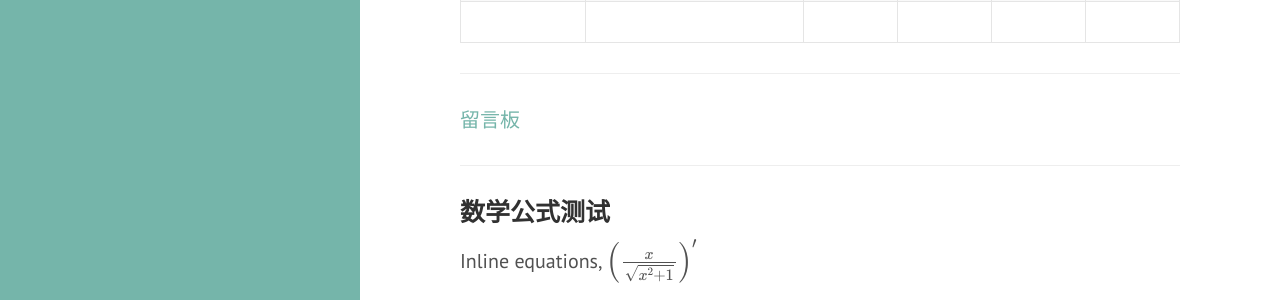
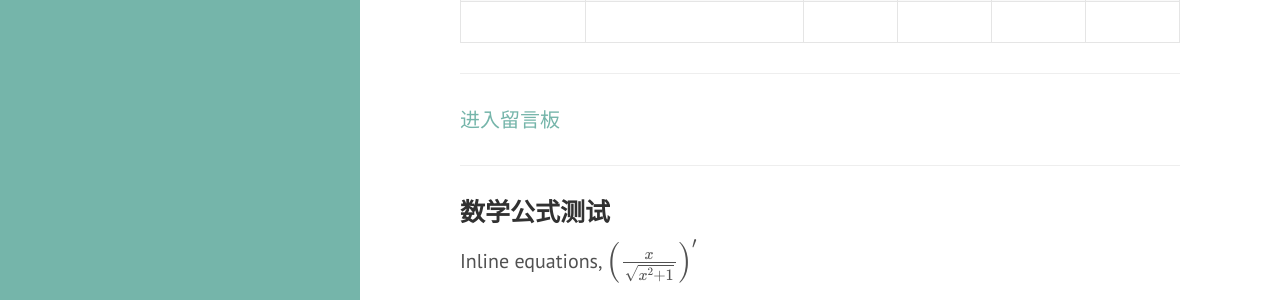
Before and after one commit to liang-teaching/liang-teaching.github.io, a Jekyll site: the page built from 2016_fall_LinearAlgebra/index.md, in a window 1280 px wide and 900 px high, scrolled down 610 px. Shown: the part 153-453 px from the top of the window. Built offline with Jekyll 4.4.1, drawn with Linux system fonts in a browser that asks for light colours; nearby versions of some CDN libraries; formulas are drawn with MathJax 3.

Commit message:
文字上小改

```diff
--- a/2016_fall_LinearAlgebra/index.md
+++ b/2016_fall_LinearAlgebra/index.md
@@ -33,7 +33,7 @@ title: 线性代数（3学分）
 
 ---
 
-<a href="Misc\disqus" target="_blank">留言板</a>
+<a href="Misc\disqus" target="_blank">进入留言板</a>
 
 ---
 
```
